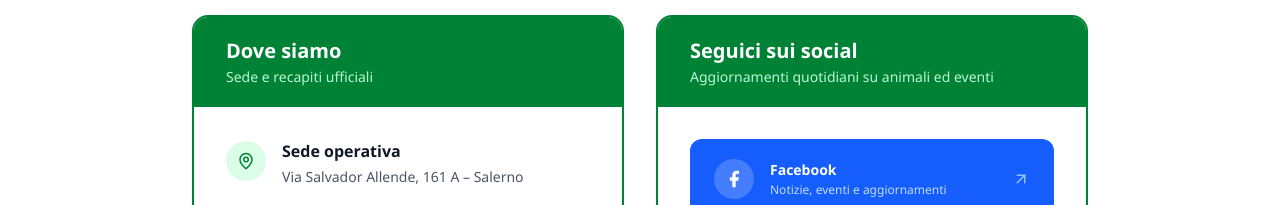
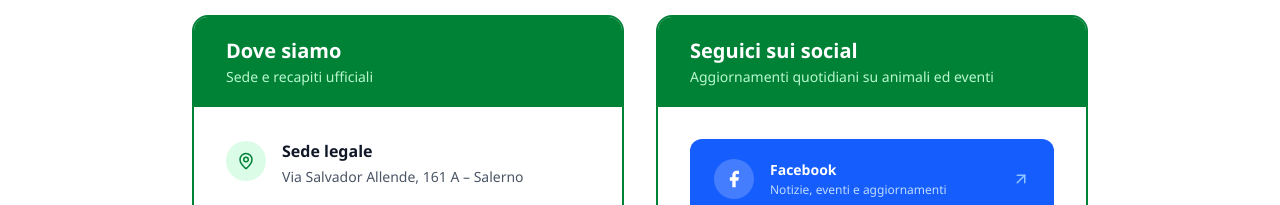
Before and after one commit to associazione-vola/vola-salerno, a React (Vite) app: page / in a window 1280 px wide. Shown: the part 5260-5465 px from the top of the page. Built offline with nearby package versions, Linux system fonts and the light colour scheme.

Commit message:
fix "sede legale"

```diff
--- a/src/components/Contatti.tsx
+++ b/src/components/Contatti.tsx
@@ -33,7 +33,7 @@
                   <MapPin size={18} className="text-green-700" />
                 </div>
                 <div>
-                  <p className="font-semibold text-gray-900">Sede operativa</p>
+                  <p className="font-semibold text-gray-900">Sede legale</p>
                   <p className="text-gray-600 text-sm mt-1">Via Salvador Allende, 161 A – Salerno</p>
                 </div>
               </div>
```
